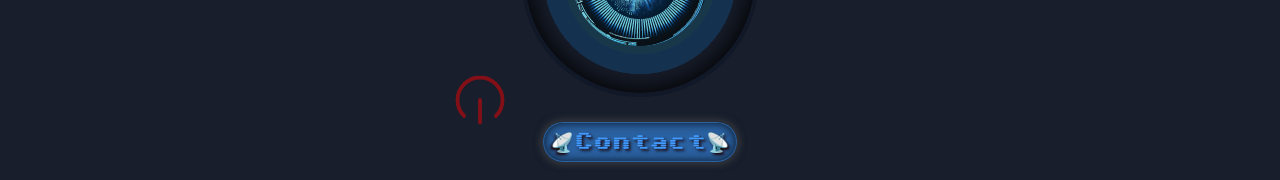
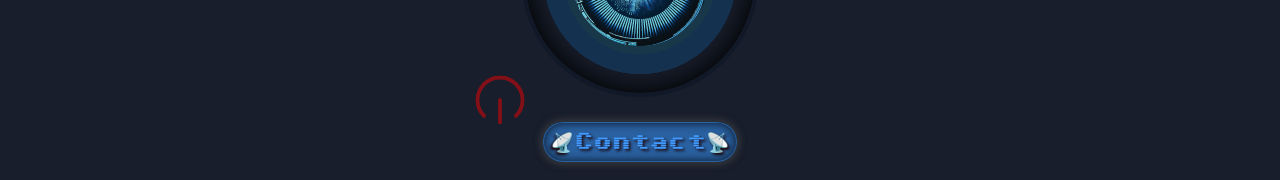
Before and after one commit to MyBaBB/About_MyBaBB, a React (Vite) app: page / in a window 1280 px wide. Shown: the part 4371-4551 px from the top of the page. Built offline with nearby package versions, Linux system fonts and the light colour scheme; a web font is replaced by a local one.

Commit message:
added ml  - 8 to power button

```diff
--- a/src/components/MainFolder/ContainerFolder/SecurityEyeFolder/SecurityEye.jsx
+++ b/src/components/MainFolder/ContainerFolder/SecurityEyeFolder/SecurityEye.jsx
@@ -28,7 +28,7 @@ const SecurityEye = () => {
               <div className="eyeballdiv2 border-[#153150]"></div>
               <div className="eyeballdiv3 border-[#18384a]"></div>
               <div className="goodySwitch  ">
-                <div className="   relative m-auto flex    h-[60px]   w-[60px] justify-center   align-middle ">
+                <div className="   relative  m-auto ml-8 flex    h-[60px]   w-[60px] justify-center   align-middle ">
                   <span className="goodySwitchWords touch:animate-rotate180 relative   m-auto flex w-fit rotate-180      rounded-full    ">
                     <HiOutlinePower size={60} className=" " />
                   </span>
```
